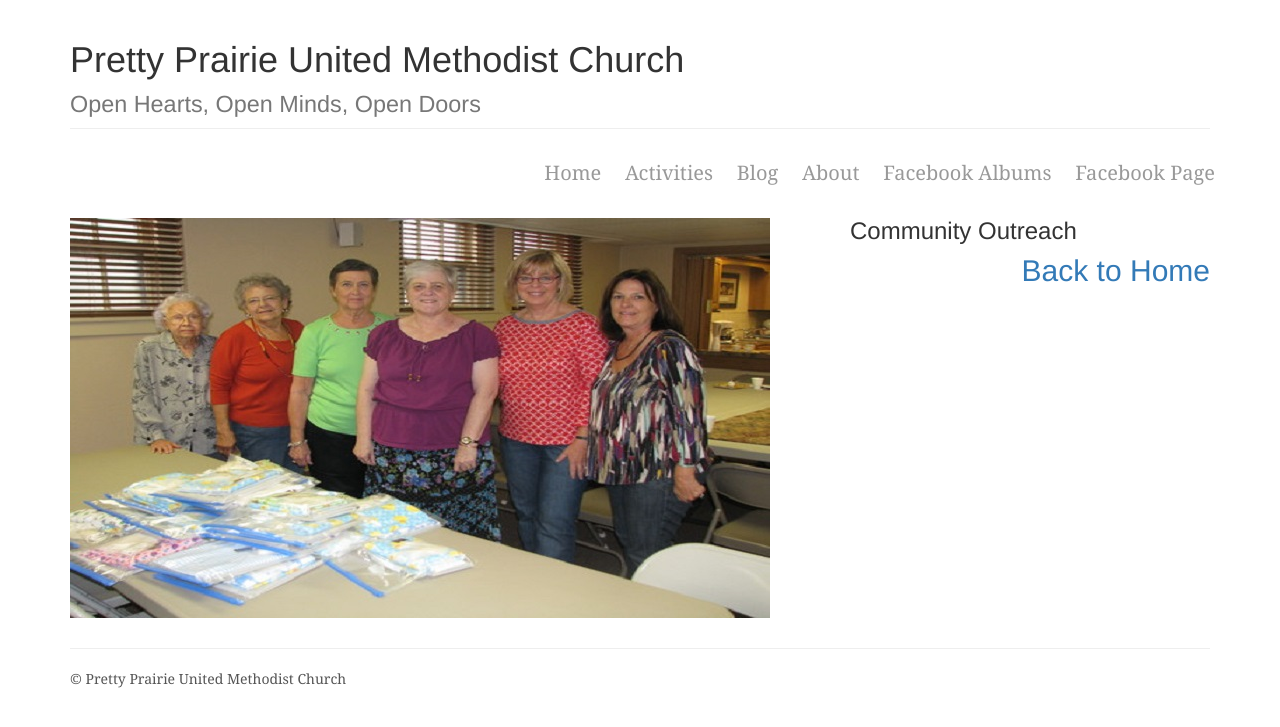
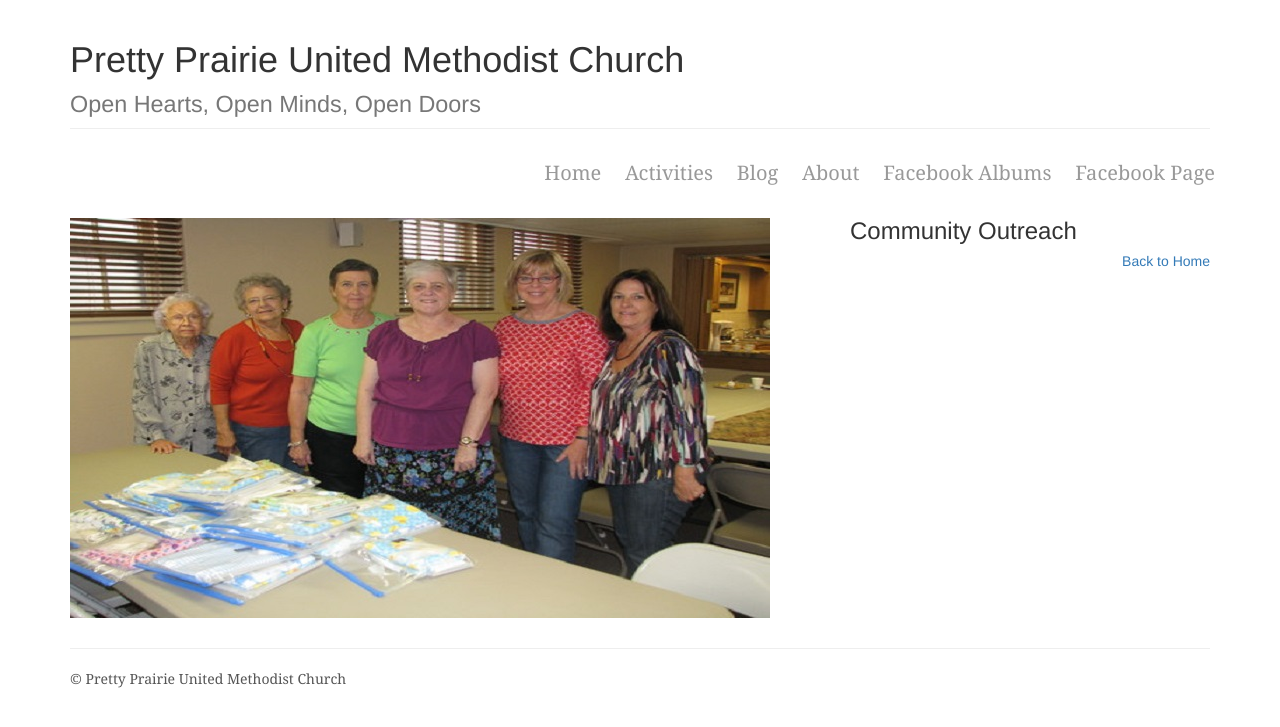
Before and after one commit to KatherineMichel/self-hosted-church-website-jekyll, a Jekyll site: the page built from communityoutreach.md, in a window 1280 px wide. Shown: the top 727 px of the page. Built offline with Jekyll 4.4.1, drawn with Linux system fonts in a browser that asks for light colours; nearby versions of some CDN libraries; library files that are not in the unit come from our copies.

Commit message:
Update page.html

```diff
--- a/_layouts/page.html
+++ b/_layouts/page.html
@@ -24,7 +24,7 @@ layout: default
             <div class="col-md-4">
                 <h3>{{ page.title }}</h3>
                 <p>{{ content }}</p>
-                <h2 class="pull-right"><a href="{{ "/" | prepend: site.baseurl }}">Back to Home</a></h2>
+                <h5 class="pull-right"><a href="{{ "/" | prepend: site.baseurl }}">Back to Home</a></h5>
             </div>
 
         </div>
```
